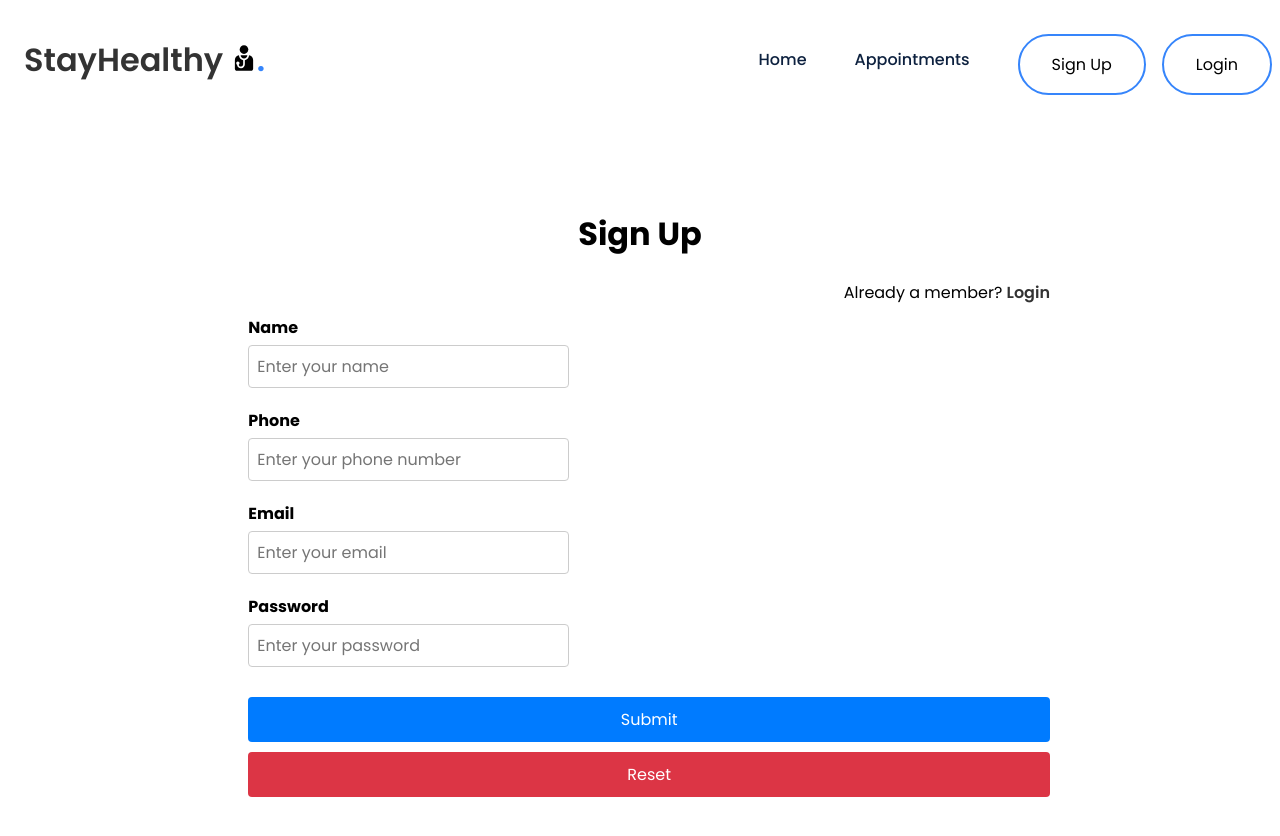
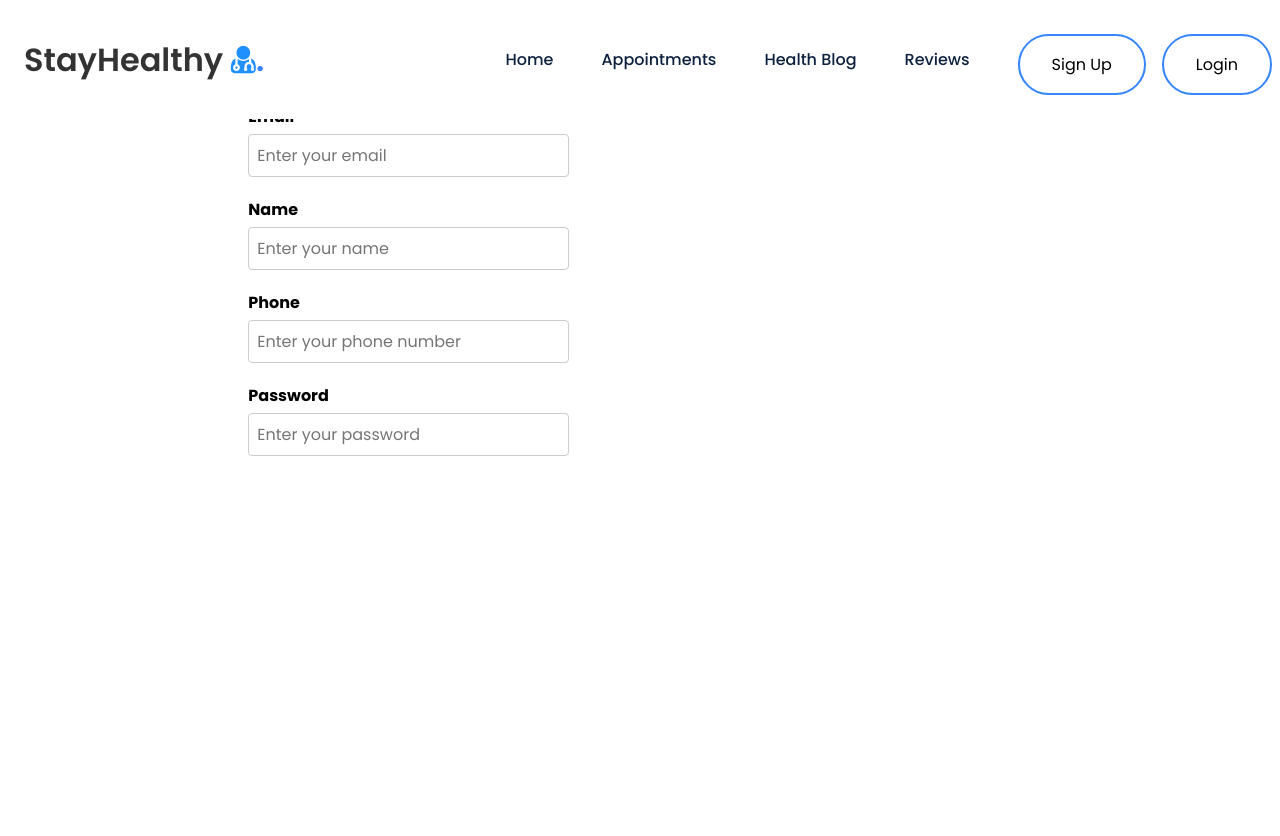
Before and after one commit to RavannaW/med_appt, a React (Create React App) app: page /signup in a window 1280 px wide. Shown: the top 836 px of the page. After the commit the page ends 800 px from the top, so only its background shows below. Built offline with nearby package versions, Linux system fonts and the light colour scheme.

Commit message:
update signup functionality

```diff
--- a/src/Components/Navbar/Navbar.js
+++ b/src/Components/Navbar/Navbar.js
@@ -1,33 +1,85 @@
-import './Navbar.css';
-import { Link } from 'react-router-dom';
-import React from 'react';
+import React, { useEffect, useState } from "react";
+import { Link } from "react-router-dom";
 
-function handleClick() {
+import "./Navbar.css";
 
+
+
+const Navbar = () => {
+    const [click, setClick] = useState(false);
+
+    const [isLoggedIn, setIsLoggedIn] = useState(false);
+    const [username, setUsername] = useState("");
+    const[email,setEmail]=useState("");
+    const [showDropdown, setShowDropdown] = useState(false);
+    const handleClick = () => setClick(!click);
+
+
+    const handleLogout = () => {
+        sessionStorage.removeItem("auth-token");
+        sessionStorage.removeItem("name");
+        sessionStorage.removeItem("email");
+        sessionStorage.removeItem("phone");
+        // remove email phone
+        localStorage.removeItem("doctorData");
+        setIsLoggedIn(false);
+        // setUsername("");
+
+        // Remove the reviewFormData from local storage
+        for (let i = 0; i < localStorage.length; i++) {
+          const key = localStorage.key(i);
+          if (key.startsWith("reviewFormData_")) {
+            localStorage.removeItem(key);
           }
+        }
+        setEmail('');
+        window.location.reload();
+    }
+    const handleDropdown = () => {
+      setShowDropdown(!showDropdown);
+    }
+    useEffect(() => {
+      const storedemail = sessionStorage.getItem("email");
 
-function Navbar(){
-
+      if (storedemail) {
+            setIsLoggedIn(true);
+            setUsername(storedemail);
+          }
+        }, []);
   return (
-    <div>
     <nav>
       <div className="nav__logo">
-            <a href="/">
-            StayHealthy <svg xmlns="http://www.w3.org/2000/svg" height="26" width="26" viewBox="0 0 1000 1000" ><title>Doctor With Stethoscope SVG icon</title><g><g><path d="M499.8,10c91.7,0,166,74.3,166,166c0,91.7-74.3,166-166,166c-91.7,0-166-74.3-166-166C333.8,84.3,408.1,10,499.8,10z"></path><path d="M499.8,522.8c71.2,0,129.1-58.7,129.1-129.1H370.6C370.6,464.1,428.6,522.8,499.8,522.8z"></path><path d="M693.2,395c-0.7,94.9-70.3,173.7-160.8,188.9v155.9c0,80.3-60.7,150.8-140.8,155.3c-83,4.7-152.7-58.9-157.6-139.7c-22-12.8-35.6-38.5-30.3-66.7c4.7-25.1,25.5-45.6,50.8-49.9c39.7-6.7,74.1,23.7,74.1,62.1c0,23-12.3,43-30.7,54.1c4.7,45.4,45.1,80.4,92.6,76c44.6-4,77.2-44.4,77.2-89.2v-158c-90.5-15.2-160.1-94-160.8-188.9c-89.4,11.5-158.2,87.9-158.2,180.5V910c0,44.2,35.8,80,80,80h542.6c44.2,0,80.1-35.8,80.1-80V575.5C851.4,483,782.6,406.6,693.2,395z"></path></g></g>
-            </svg></a>
+        <Link to="/">
+        StayHealthy <i style={{color:'#2190FF'}} className="fa fa-user-md"></i></Link>
         <span>.</span>
       </div>
       <div className="nav__icon" onClick={handleClick}>
-            <i className="fa fa-times fa fa-bars"></i>
+        <i className={click ? "fa fa-times" : "fa fa-bars"}></i>
       </div>
-            <ul className="nav__links active">
+      <ul className={click ? 'nav__links active' : 'nav__links'}>
         <li className="link">
-                <Link to="/LandingPage">Home</Link>
+          <Link to="/">Home</Link>
         </li>
         <li className="link">
-                <a href="#">Appointments</a>
+          <Link to="/search/doctors">Appointments</Link>
+        </li>
+        <li className="link">
+          <Link to="/healthblog">Health Blog</Link>
+        </li>
+        <li className="link">
+         <Link to="/reviews">Reviews</Link>
+        </li>
+        {isLoggedIn?(
+          <>
+            <li className="link">
+              <button className="btn2" onClick={handleLogout}>
+                Logout
+              </button>
             </li>
 
+          </>
+        ) : (
+          <>
             <li className="link">
               <Link to="/signup">
                 <button className="btn1">Sign Up</button>
@@ -38,12 +90,11 @@
                 <button className="btn1">Login</button>
               </Link>
             </li>
-
+          </>
+        )}
       </ul>
     </nav>
-
-    </div>
   );
-}
+};
 
 export default Navbar;
--- a/src/Components/Sign_Up/Sign_Up.js
+++ b/src/Components/Sign_Up/Sign_Up.js
@@ -1,45 +1,86 @@
-import './Sign_Up.css';
+import React, { useState } from 'react';
+import './Sign_Up.css'
+import { Link, useNavigate } from 'react-router-dom';
+import { API_URL } from '../../config';
 
-function Sign_Up() {
+const Sign_Up = () => {
+    const [name, setName] = useState('');
+    const [email, setEmail] = useState('');
+    const [phone, setPhone] = useState('');
+    const [password, setPassword] = useState('');
+    const [showerr, setShowerr] = useState('');
+
+    const navigate = useNavigate();
+
+    const register = async (e) => {
+        e.preventDefault();
+
+        // API Call
+        const response = await fetch(`${API_URL}/api/auth/register`, {
+            method: "POST",
+            headers: {
+                "Content-Type": "application/json",
+            },
+            body: JSON.stringify({
+                name: name,
+                email: email,
+                password: password,
+                phone: phone,
+
+            }),
+        });
+
+        const json = await response.json();
+
+        if (json.authtoken) {
+            sessionStorage.setItem("auth-token", json.authtoken);
+            sessionStorage.setItem("name", name);
+            // phone and email
+            sessionStorage.setItem("phone", phone);
+            sessionStorage.setItem("email", email);
+            // Redirect to home page
+            navigate("/");   //on directing to home page you need to give logic to change login and signup buttons with name of the user and logout button where you have implemented Navbar functionality
+            window.location.reload();
+        } else {
+            if (json.errors) {
+                for (const error of json.errors) {
+                    setShowerr(error.msg);
+                }
+            } else {
+                setShowerr(json.error);
+            }
+        }
+    };
+
     return (
-        <div className="container">
-            <div className="signup-grid">
-                <div className="signup-text">
-                    <h1>Sign Up</h1>
-
-                </div>
-                <div className="signup-text1">
-                    Already a member? <span><a href="../Login/Login.html"> Login</a></span>
-                </div>
-                <div className="signup-form">
-                    <form>
-                        <div className="form-group">
-                            <label for="name">Name</label>
-                            <input type="text" name="name" id="name" required className="form-control" placeholder="Enter your name" aria-describedby="helpId" />
+        <div className="container" style={{marginTop:'5%'}}>
+        <div className="signup-grid">
+        <div className="signup-form">
+         <form method="POST" onSubmit={register}>
+           <div className="form-group">
+                <label htmlFor="email">Email</label>
+                 <input value={email} onChange={(e) => setEmail(e.target.value)} type="email" name="email" id="email" className="form-control" placeholder="Enter your email" aria-describedby="helpId" />
+                 {showerr && <div className="err" style={{ color: 'red' }}>{showerr}</div>}
                         </div>
                         <div className="form-group">
-                            <label for="phone">Phone</label>
-                            <input type="tel" name="phone" id="phone" required className="form-control" placeholder="Enter your phone number" aria-describedby="helpId" />
-                        </div>
-                        <div className="form-group">
-                            <label for="email">Email</label>
-                            <input type="email" name="email" id="email" required className="form-control" placeholder="Enter your email" aria-describedby="helpId" />
+           <label htmlFor="name">Name</label>
+           <input value={name} type="text" onChange={(e) => setName(e.target.value)} name="name" id="name" className="form-control" placeholder="Enter your name" aria-describedby="helpId" />
+       </div>
+       <div className="form-group">
+           <label htmlFor="phone">Phone</label>
+           <input value={phone} onChange={(e) => setPhone(e.target.value)} type="tel" name="phone" id="phone" className="form-control" placeholder="Enter your phone number" aria-describedby="helpId" />
+       </div>
+       <div className="form-group">
+           <label htmlFor="password">Password</label>
+           <input value={password} onChange={(e) => setPassword(e.target.value)} name="password" id="password" className="form-control" placeholder="Enter your password" aria-describedby="helpId" />
 
-                        </div>
-                        <div className="form-group">
-                            <label for="password">Password</label>
-                            <input name="password" id="password" required className="form-control" placeholder="Enter your password" aria-describedby="helpId" type="password" />
+       </div>
 
-
-                        </div>
-                        <div className="btn-group">
-                            <button type="submit" className="btn btn-primary mb-2 mr-1 waves-effect waves-light">Submit</button>
-                            <button type="reset" className="btn btn-danger mb-2 waves-effect waves-light">Reset</button>
-                        </div>
-                    </form>
-                </div>
-            </div>
-        </div>
+         </form>
+         </div>
+         </div>
+         </div>
+ //Sign up role is not stored in database. You can apply logic for this according to your react code.
     );
 }
 
```
Lines whose indentation alone changed are shown as unchanged.
